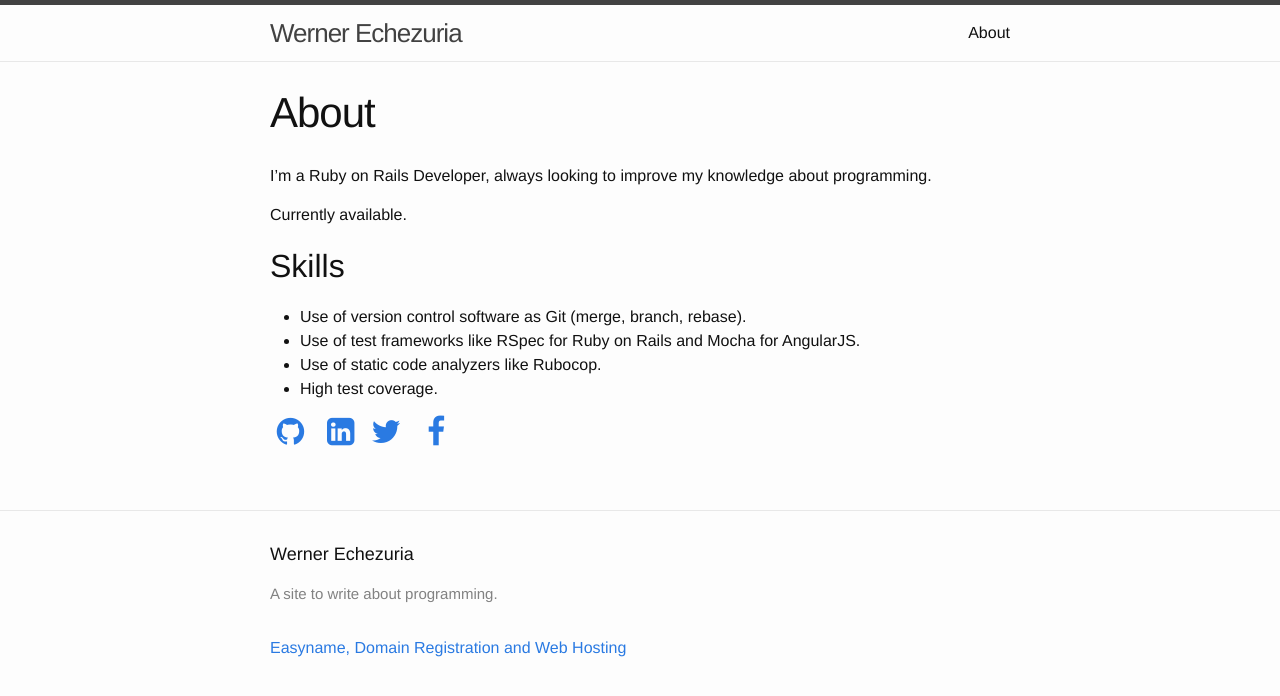
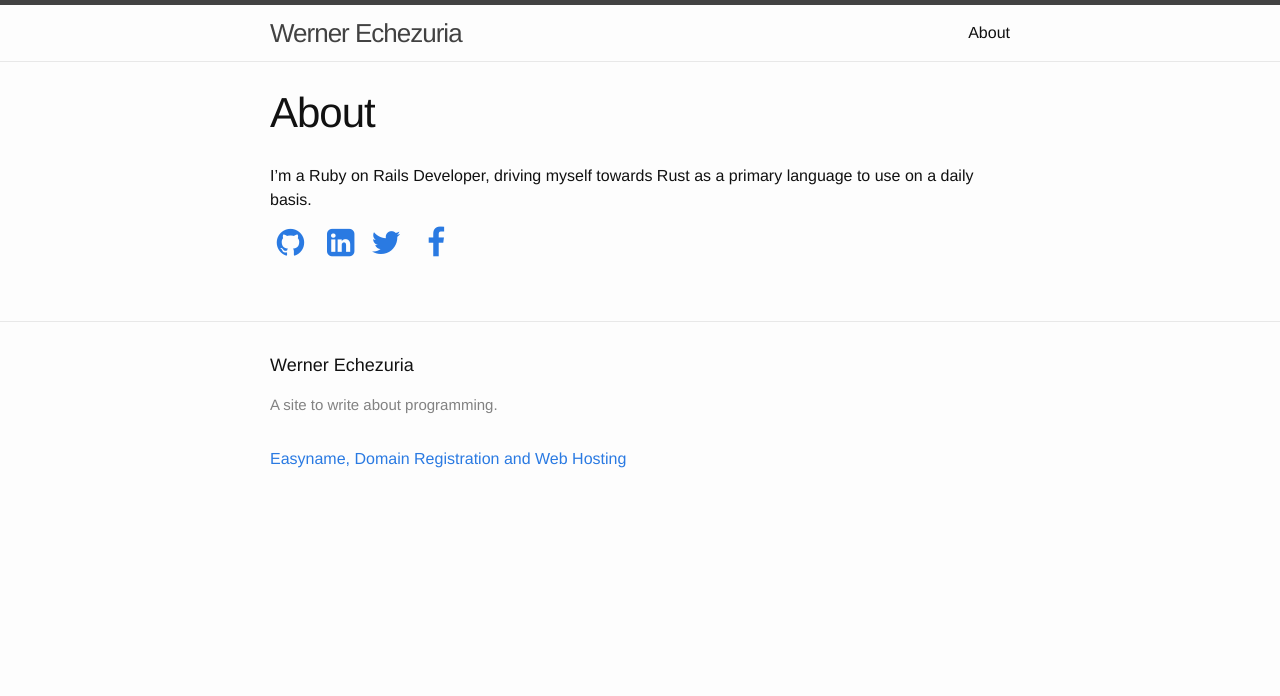
Before and after one commit to werner/werner.github.io, a Jekyll site: the page built from about.md, in a window 1280 px wide. Shown: the top 696 px of the page. Built offline with Jekyll 4.4.1, drawn with Linux system fonts in a browser that asks for light colours.

Commit message:
Make more clear my intentios to be a Rust developer

```diff
--- a/about.md
+++ b/about.md
@@ -4,14 +4,6 @@ title: About
 permalink: /about/
 ---
 
-I'm a Ruby on Rails Developer, always looking to improve my knowledge about programming.
-
-Currently available.
-
-## Skills
-- Use of version control software as Git (merge, branch, rebase).
-- Use of test frameworks like RSpec for Ruby on Rails and Mocha for AngularJS.
-- Use of static code analyzers like Rubocop.
-- High test coverage.
+I'm a Ruby on Rails Developer, driving myself towards Rust as a primary language to use on a daily basis.
 
 {% include social-icons.html %}
```
